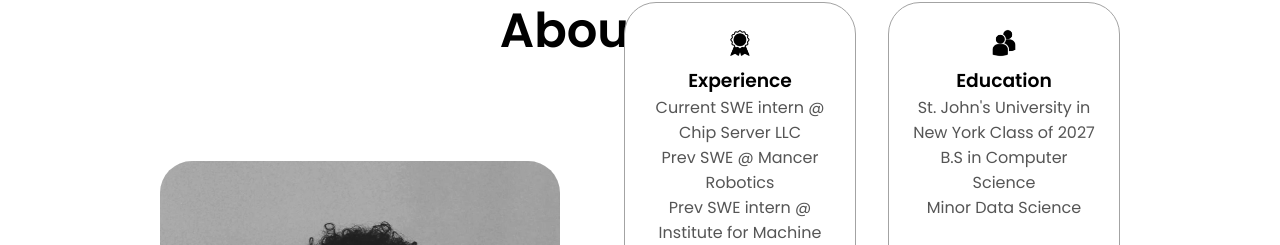
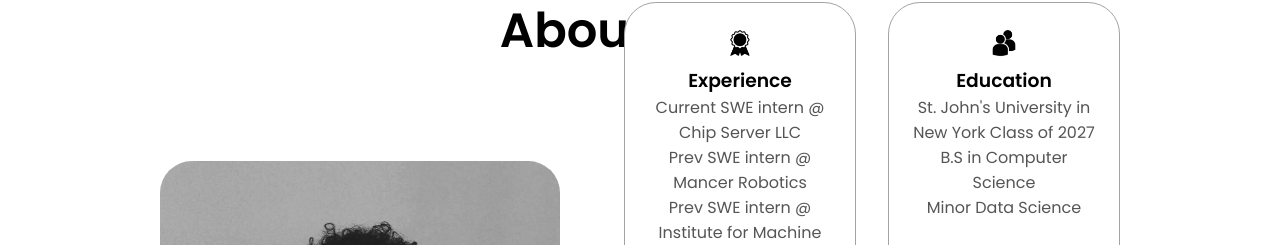
Before and after one commit to Sajidcodez/SajidCodez-Portfolio, a plain HTML site: page index.html in a window 1280 px wide. Shown: the part 958-1203 px from the top of the page. Drawn offline with Linux system fonts and the light colour scheme.

Commit message:
updated resume

```diff
--- a/index.html
+++ b/index.html
@@ -93,7 +93,7 @@
               />
               <h3>Experience</h3>
               <p>Current SWE intern @ Chip Server LLC</p>
-              <p>Prev SWE @ Mancer Robotics</p>
+              <p>Prev SWE intern @ Mancer Robotics</p>
               <p>Prev SWE intern @ Institute for Machine Learning </p>
               <p>Tech Fellow @ CodePath</p>
               <br>
```
Also changed, not shown: 1 other file.
